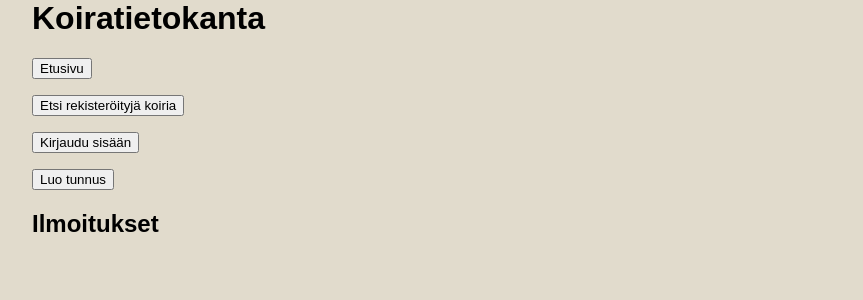
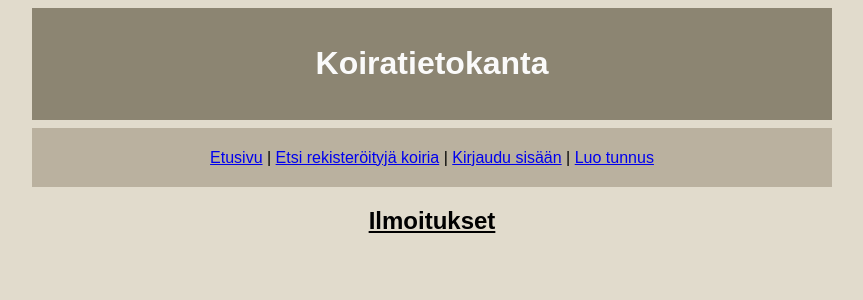
Before and after one commit to emmapiittala/koiratietokanta, a Flask app: page / in a window 1280 px wide. Shown: the top 300 px of the page, without its empty margins (208-1071 px from the left). Run offline with Flask 3, Linux system fonts and the light colour scheme; data that the repository does not hold is empty.

Commit message:
Update layout

```diff
--- a/static/main.css
+++ b/static/main.css
@@ -1,10 +1,16 @@
 body {
-  margin: auto;
+  margin: 0 auto;
   max-width: 50em;
   font-family: sans-serif;
   background-color: rgba(150, 128, 74, 0.279);
 }
-
+.header {
+    background-color:rgba(57, 48, 26, 0.501);
+    color: rgb(250, 250, 250);
+    padding: 1em;
+    margin: 0.5em 0;
+    text-align: center;
+}
 .dogs {
   border: 2px solid black;
   margin: 1em;
@@ -16,4 +22,27 @@ body {
   padding: 0.5em;
   background-color: rgba(74, 63, 34, 0.068);
   color: rgb(0, 0, 0);
+  text-align: center;
 }
+.nav {
+  background-color: rgba(82, 71, 43, 0.279);
+  padding: 0.3em;
+  margin: 0.3em 0.3;
+  text-align: center;
+}
+
+.nav ul {
+  padding: 0;
+  margin: 0;
+}
+
+.nav li {
+  display: inline-block;
+  padding: 0 1em;
+  margin: 0;
+}
+
+.annoucment {
+text-align: center;
+text-decoration: underline;
+}
--- a/templates/index.html
+++ b/templates/index.html
@@ -1,7 +1,9 @@
 {% extends "layout.html" %}
   {% block title %}Koiratietokanta{% endblock %}
 {% block content %}
+<div class="annoucment">
 <h2>Ilmoitukset</h2>
+</div>
 <ul>
     {% for dog in dogs %}
     <div class="dogs">
--- a/templates/layout.html
+++ b/templates/layout.html
@@ -1,37 +1,28 @@
-<html>
-
 <head>
   <title>{% block title %}{% endblock %}</title>
   <link rel="stylesheet" href="/static/main.css">
 </head>
-
 <body>
-<h1>Koiratietokanta</h1>
+    <header class="header">
+        <h1>Koiratietokanta</h1>
+    </header>
+<div class="nav">
+  <p>
+    <a href="/">Etusivu</a> |
+    <a href="/find_dog">Etsi rekisteröityjä koiria</a> |
   {% if session.user_id %}
+    <a href="/register_dog">Rekisteröi koirasi</a> |
+    <a href="/logout">Kirjaudu ulos</a>
+  {% else %}
+    <a href="/login">Kirjaudu sisään</a> |
+    <a href="/register">Luo tunnus</a>
+  {% endif %}
+    {% if session.user_id %}
  <p>
-    Olet kirjautunut nimellä <a href="/user/{{ session.user_id}}">{{ session.username }}</a>
+    Olet kirjautunut nimellä: <a href="/user/{{ session.user_id}}">{{ session.username }}</a>
 {% endif %}
-        <form action="/" method="get">
-        <button type="submit">Etusivu</button>
-    </form>
-    <form action="/find_dog" method = "GET">
-      <button type="submit">Etsi rekisteröityjä koiria</button>
-    </form>
-{% if session.user_id %}
-    <form action="/register_dog" method = "GET">
-      <button type="submit">Rekisteröi koirasi</button>
-    </form>
-    <form action="/logout" method = "GET">
-      <button type="submit">Kirjaudu ulos</button>
-    </form>
-{% else %}
-      <form action="/login" method = "GET">
-        <button type="submit">Kirjaudu sisään</button>
-    </form>
-        <form action="/register" method = "GET">
-      <button type="submit">Luo tunnus</button>
-    </form>
-  {% endif %}
+  </div>
+  </p>
    </p>
   {% for message in get_flashed_messages() %}
   <div class="info">
@@ -40,5 +31,3 @@
   {% endfor %}
     {% block content %}{% endblock %}
 </body>
-
-</html>
```
Also changed, not shown: templates/show_dog.html (+11 -13 lines).
